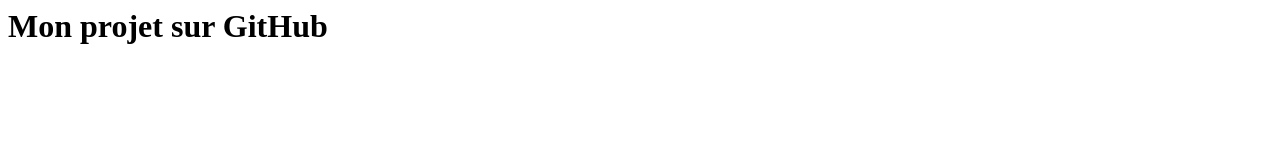
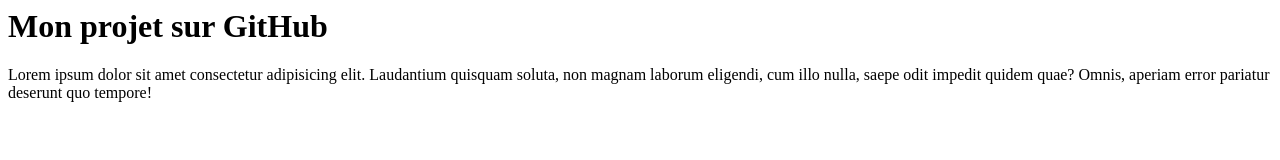
Before and after one commit to Yassinelp/projetgithub, a plain HTML site: page index.html in a window 1280 px wide. Drawn offline with Linux system fonts and the light colour scheme.

Commit message:
ajout lorem

```diff
--- a/index.html
+++ b/index.html
@@ -1,8 +1,13 @@
 <html>
+
 <head>
     <title> Projet Git</title>
 </head>
+
 <body>
     <h1>Mon projet sur GitHub</h1>
+    <p>Lorem ipsum dolor sit amet consectetur adipisicing elit. Laudantium quisquam soluta, non magnam laborum
+        eligendi, cum illo nulla, saepe odit impedit quidem quae? Omnis, aperiam error pariatur deserunt quo tempore!</p>
 </body>
+
 </html>
```
Lines whose indentation alone changed are shown as unchanged.
